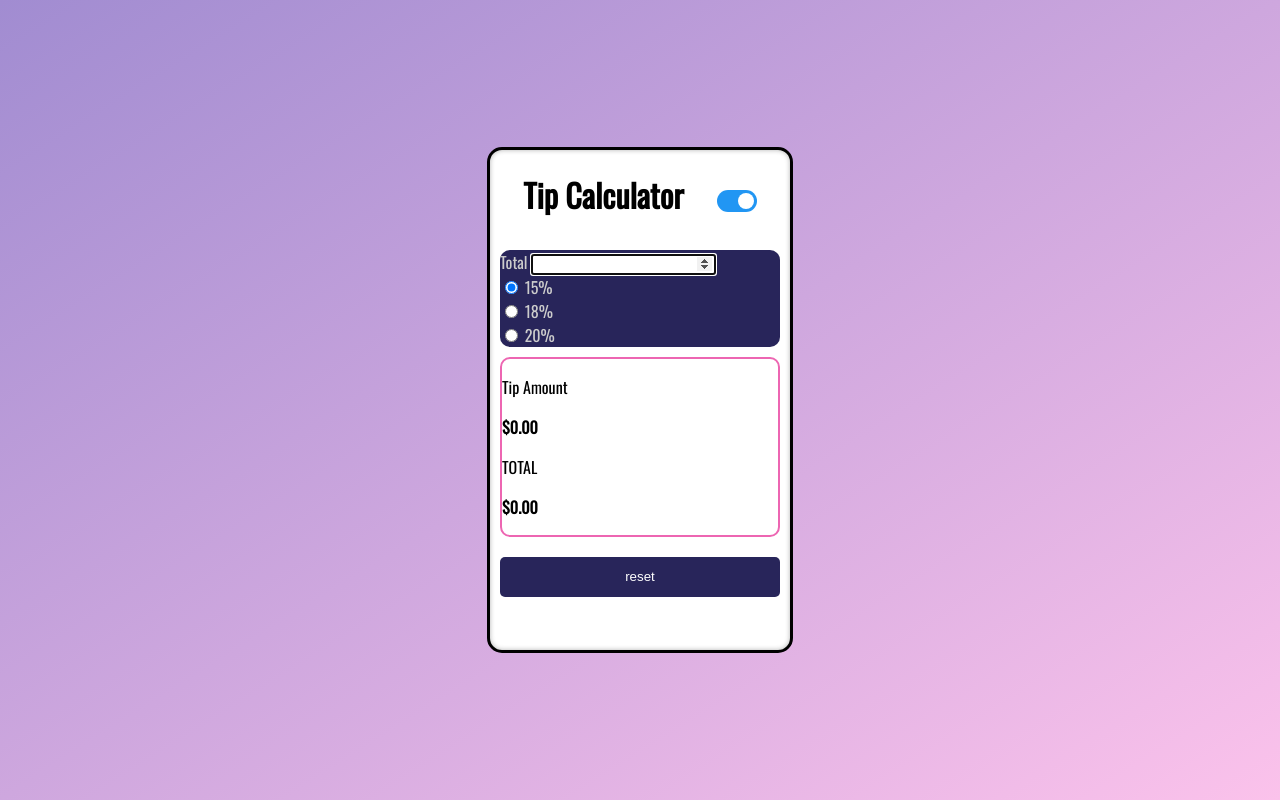
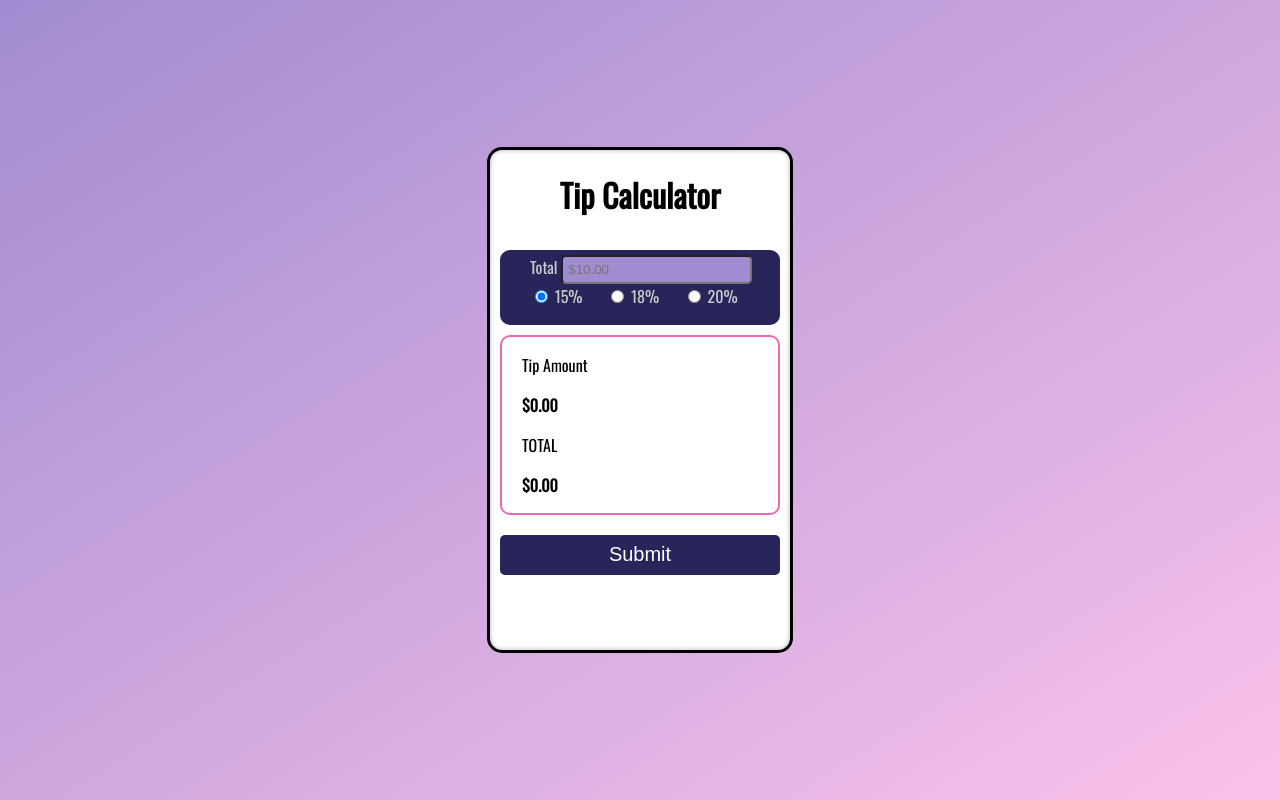
Before and after one commit to TJReynolds88/Tip_Calculator, a plain HTML site: page index.html in a window 1280 px wide. Drawn offline with nearby package versions, Linux system fonts and the light colour scheme.

Commit message:
Add files via upload
-Removed Slider
-Increase padding on left side of container and screen classes
-Displayed inputs inline: block   _ _ _

```diff
--- a/index.html
+++ b/index.html
@@ -13,28 +13,24 @@
         <div class="calculator">
             <header>
                 <h1>Tip Calculator</h1>
-                <label class="switch">
-                    <input type="checkbox" checked>
-                    <span class="slider round"></span>
-                </label>
             </header>
             <div>
                 <div class="screen">
                         <div>
                             <label for="Total of Bill">Total</label>
-                            <input type="number" min="0" step="any" id="total" name="total">
-
+                            <input type="number" min="0" step="any" id="total" name="total" placeholder="$10.00">
+                            <br>
                         </div>
                         <div>
-                            <input type="radio" name="tipPercent" value="15" checked>
+                            <input class="percentage"  type="radio" name="tipPercent" value="15" checked>
                             <label for="louie">15%</label>
                         </div>
                         <div>
-                            <input type="radio" name="tipPercent" value="18">
+                            <input  class="percentage" type="radio" name="tipPercent" value="18">
                             <label for="louie">18%</label>
                         </div>
                         <div>
-                            <input type="radio" name="tipPercent" value="20">
+                            <input  class="percentage" type="radio" name="tipPercent" value="20">
                             <label for="louie">20%</label>
                         </div>
                 </div>
@@ -44,7 +40,7 @@
                     <p>TOTAL</p>
                     <p id="yourCost"><strong>$0.00</strong></p>
                 </div>
-                <button type="button" onclick="getInputValue();">reset</button>
+                <button type="button" onclick="getInputValue();">Submit</button>
             </div>
         </div>
 
--- a/style.css
+++ b/style.css
@@ -37,65 +37,7 @@ body{
       align-items: baseline;
   }
 
-  /* Slider */
-  .switch {
-    position: relative;
-    width: 40px;
-    height: 22px;
-  }
 
-  .switch input {
-    opacity: 0;
-    width: 0;
-    height: 0;
-  }
-
-  .slider {
-    position: absolute;
-    cursor: pointer;
-    top: 0;
-    left: 0;
-    right: 0;
-    bottom: 0;
-    background-color: #ccc;
-    -webkit-transition: .4s;
-    transition: .4s;
-  }
-
-  .slider:before {
-    position: absolute;
-    content: "";
-    height: 16px;
-    width: 16px;
-    left: 3px;
-    bottom: 3px;
-    background-color: white;
-    -webkit-transition: .4s;
-    transition: .4s;
-  }
-
-  input:checked + .slider {
-    background-color: #2196F3;
-  }
-
-  input:focus + .slider {
-    box-shadow: 0 0 1px #2196F3;
-  }
-
-  input:checked + .slider:before {
-    -webkit-transform: translateX(18px);
-    -ms-transform: translateX(18px);
-    transform: translateX(18px);
-  }
-
-  /* Rounded sliders */
-  .slider.round {
-    border-radius: 34px;
-  }
-
-  .slider.round:before {
-    border-radius: 50%;
-  }
 
 
 .screen{
@@ -103,58 +45,42 @@ body{
       margin: 10px;
       border-radius: 10px;
       color: #ccc;
-      display: grid;
-      grid-template-areas:
-      "total, total",
-      "15 18 20";
+      padding-left: 10px;
+      min-height: 75px;
   }
 
 
-  label{
-      grid-area: total;
+  .screen div{
+    display: inline;
+    padding-left: 20px;
+
   }
   input#total{
-      grid-area: total;
+      outline: none;
+      border-radius: 5px;
+      background-color: #a18cd1;
+      color: rgb(226, 222, 222);
+      padding: 5px;
+      margin-top: 5px;
+
   }
 
+  input[type=number] {
+    -webkit-appearance: none;
+  }
 
+  input::-webkit-outer-spin-button,
+input::-webkit-inner-spin-button {
+  -webkit-appearance: none;
+  margin: 0;
+}
 
   .display{
       border: solid 2px #ed66b2;
       border-radius: 10px;
       margin: 10px;
+      padding-left: 20px;
   }
-
-
-
-
-
-
-
-
-
-
-
-
-
-
-
-
-
-
-
-
-
-
-
-
-
-
-
-
-
-
-
 
 
   button {
@@ -168,4 +94,5 @@ body{
       margin: 10px;
       border: none;
       align-items: center;
+      font-size: 1.25rem;
   }
```
